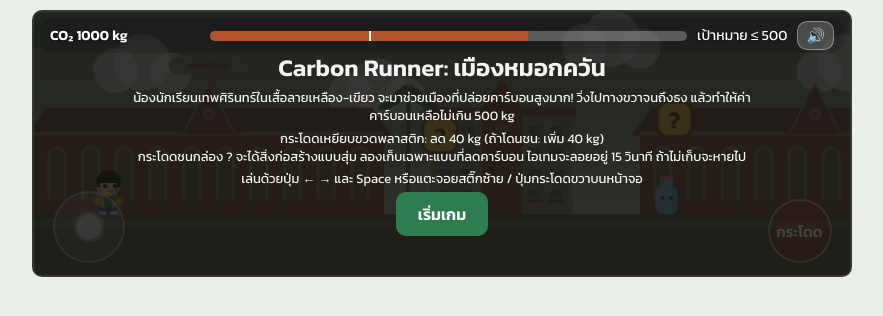
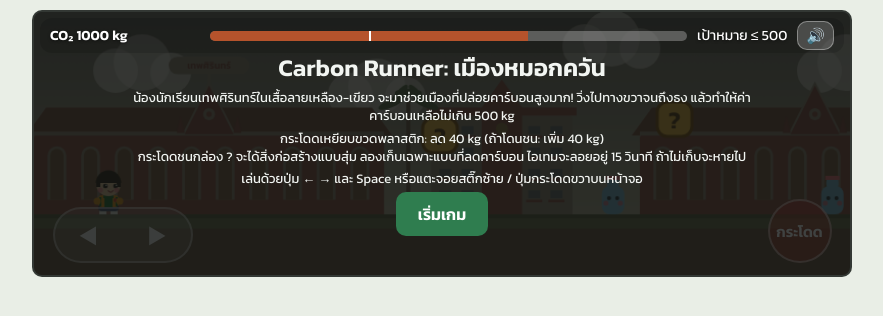
Before and after one commit to witwarit/Carbon-Runner, a plain HTML site: page index.html in a window 1280 px wide. Shown: the whole page, without its empty margins (198-1081 px from the left). Drawn offline with Linux system fonts and the light colour scheme.

Commit message:
Add files via upload

```diff
--- a/index.html
+++ b/index.html
@@ -32,22 +32,25 @@ button:focus-visible{outline:3px solid var(--ink);outline-offset:2px}
 #pad div{display:flex;gap:10px}
 #pad button{min-width:92px;height:72px;font-size:30px;background:var(--card);color:var(--ink);border:2px solid var(--line);user-select:none;-webkit-user-select:none;-webkit-touch-callout:none;touch-action:none}#pad button:active{background:var(--ok);color:#fff}#pad #bj{min-width:150px;font-size:22px}#pad div{gap:14px}
 html,body{touch-action:manipulation;overscroll-behavior:none}
-#joy{position:absolute;left:2.5%;bottom:5%;width:11%;max-width:72px;aspect-ratio:1;border-radius:50%;background:rgba(255,255,255,.14);border:2px solid rgba(255,255,255,.4);touch-action:none;user-select:none;-webkit-user-select:none}
+#joy{position:absolute;left:2.5%;bottom:5%;width:20%;max-width:140px;aspect-ratio:5/2;border-radius:999px;display:flex;align-items:center;justify-content:space-around;color:rgba(255,255,255,.85);font-size:clamp(16px,3vw,24px);background:rgba(255,255,255,.14);border:2px solid rgba(255,255,255,.4);touch-action:none;user-select:none;-webkit-user-select:none}
 #knob{position:absolute;left:50%;top:50%;width:46%;height:46%;border-radius:50%;background:rgba(255,255,255,.7);border:3px solid rgba(0,0,0,.25);transform:translate(-50%,-50%)}
 #jb{position:absolute;right:2.5%;bottom:5%;width:10%;max-width:64px;aspect-ratio:1;border-radius:50%;background:rgba(232,67,59,.38);border:2px solid rgba(255,255,255,.5);color:#fff;font-weight:600;font-size:clamp(11px,2.2vw,15px);display:flex;align-items:center;justify-content:center;touch-action:none;user-select:none;-webkit-user-select:none}
 #jb.on{background:rgba(232,67,59,.92)}
-@media (max-height:480px){#wrap{width:min(100%,820px,calc((100dvh - 18px)*3.07))}body{padding:6px max(8px,env(safe-area-inset-right)) 6px max(8px,env(safe-area-inset-left))}#hud{top:5px;left:5px;right:5px;padding:2px 8px;font-size:11px;gap:6px}#num{min-width:105px}#bar{height:10px}#mute{padding:1px 8px;font-size:13px}#toast{font-size:12px;padding:4px 10px;top:30px}.ov{gap:4px;padding:8px}.ov h1{font-size:19px}.ov p{font-size:11.5px;line-height:1.35}.ov button{padding:6px 18px}#joy{width:min(11%,60px);left:2%;bottom:4%}#jb{width:min(10%,52px);right:2%;bottom:4%}}
+#knob{display:none}#joy span{display:flex;align-items:center;justify-content:center;width:46%;height:86%;border-radius:999px;pointer-events:none}#joy.l span:first-child,#joy.r span:last-child{background:rgba(255,255,255,.38);color:#fff}
+.ov{overflow:hidden}#big{display:flex;align-items:baseline;gap:8px;line-height:1}#big span{font-size:clamp(44px,11vw,76px);font-weight:600;color:#7dffb0;text-shadow:0 0 18px rgba(125,255,176,.6)}#big small{font-size:clamp(14px,2.4vw,20px)}
+.cf{position:absolute;top:-14px;width:8px;height:12px;animation:fall linear forwards}@keyframes fall{to{transform:translateY(320px) rotate(540deg)}}
+@media (max-height:480px){#wrap{width:min(100%,820px,calc((100dvh - 18px)*3.07))}body{padding:6px max(8px,env(safe-area-inset-right)) 6px max(8px,env(safe-area-inset-left))}#hud{top:5px;left:5px;right:5px;padding:2px 8px;font-size:11px;gap:6px}#num{min-width:105px}#bar{height:10px}#mute{padding:1px 8px;font-size:13px}#toast{font-size:12px;padding:4px 10px;top:30px}.ov{gap:4px;padding:8px}.ov h1{font-size:19px}.ov p{font-size:11.5px;line-height:1.35}.ov button{padding:6px 18px}#joy{width:min(20%,110px);left:2%;bottom:4%}#jb{width:min(10%,52px);right:2%;bottom:4%}}
 #mute{padding:2px 8px;background:rgba(255,255,255,.2);color:#fff;border:1px solid rgba(255,255,255,.35);font-size:15px}
 </style></head><body>
 <div id="wrap">
 <div id="hud"><span id="num">CO₂ 1000 kg</span><div id="bar"><div id="fill"></div><div id="goal"></div></div><span>เป้าหมาย ≤ 500</span><button id="mute" aria-label="เปิด/ปิดเสียง">🔊</button></div>
-<div id="stage"><canvas id="c" width="800" height="260"></canvas><div id="toast"></div><div id="joy"><div id="knob"></div></div><div id="jb">กระโดด</div>
+<div id="stage"><canvas id="c" width="800" height="260"></canvas><div id="toast"></div><div id="joy"><span>◀</span><span>▶</span><div id="knob"></div></div><div id="jb">กระโดด</div>
 <div class="ov" id="start"><h1>Carbon Runner: เมืองหมอกควัน</h1>
 <p>น้องนักเรียนเทพศิรินทร์ในเสื้อลายเหลือง-เขียว จะมาช่วยเมืองที่ปล่อยคาร์บอนสูงมาก! วิ่งไปทางขวาจนถึงธง แล้วทำให้ค่าคาร์บอนเหลือไม่เกิน 500 kg</p>
 <p>กระโดดเหยียบขวดพลาสติก: ลด 40 kg (ถ้าโดนชน: เพิ่ม 40 kg)<br>กระโดดชนกล่อง ? จะได้สิ่งก่อสร้างแบบสุ่ม ลองเก็บเฉพาะแบบที่ลดคาร์บอน ไอเทมจะลอยอยู่ 15 วินาที ถ้าไม่เก็บจะหายไป</p>
 <p>เล่นด้วยปุ่ม ← → และ Space หรือแตะจอยสติ๊กซ้าย / ปุ่มกระโดดขวาบนหน้าจอ</p>
 <button id="go">เริ่มเกม</button></div>
-<div class="ov hide" id="end"><h1 id="et"></h1><p id="ep"></p><button id="again">เล่นอีกครั้ง</button></div></div>
+<div class="ov hide" id="end"><h1 id="et"></h1><div id="big"><span id="bn">0</span><small>kg CO₂</small></div><p id="ep"></p><button id="again">เล่นอีกครั้ง</button></div></div>
 
 </div>
 <script>
@@ -79,14 +82,14 @@ let t=0;mel.forEach(([f,n])=>{tone(f,n*bt*.9,'square',.05,0,t*bt);t+=n;});
 [131,131,196,196,131,196,131,131].forEach((r,b)=>{for(let i=0;i<4;i++){tone(r*(i%2?1.5:1),bt*.8,'triangle',.08,0,(b*4+i)*bt);tone(90,.06,'square',.05,40,(b*4+i)*bt);}});}
 const MEL=[523,0,659,0,784,659,523,0,587,0,698,0,880,698,587,0];
 setInterval(()=>{if(state=='play'){const n=MEL[mi++%MEL.length];if(n)tone(n,.2,'triangle',.035);}},230);
-let spawnT=0,killed=0,fT=0,allT=0;
+let spawnT=0,killed=0,fT=0,allT=0,boss={alive:false};
 const MT=[{n:'ขวดพลาสติก',w:22,h:38,s:.9,v:40},{n:'ถุงพลาสติก',w:28,h:30,s:1.1,v:30,hop:1},{n:'ถุงขยะดำ',w:30,h:32,s:.6,v:50},{n:'แก้วพลาสติก',w:22,h:34,s:1,v:35},{n:'กล่องโฟม',w:34,h:22,s:1.5,v:45},{n:'ซองขนม',w:26,h:30,s:1.2,v:30,hop:1}];
-function mk(px,t){const m=MT[t];return{t,x:px,x0:px,y:GY-m.h,w:m.w,h:m.h,vx:(Math.random()<.5?-1:1)*m.s,alive:true,ph:Math.random()*6,hop:m.hop};}
+function mk(px,t){const m=MT[t];return{t,x:px,x0:px,y:GY-m.h,w:m.w,h:m.h,vx:(Math.random()<.5?-1:1)*m.s*.8,alive:true,ph:Math.random()*6,hop:m.hop};}
 function reset(){
 carbon=1000;cd=1000;cam=0;items=[];killed=0;spawnT=0;fT=0;allT=0;toastT=0;flagMsg=0;
 p={x:60,y:GY-40,w:26,h:40,vx:0,vy:0,on:true,f:1,inv:0};
 blocks=[];for(let i=0;i<14;i++)blocks.push({x:380+i*230,y:GY-(i%3==1?112:96),used:false});
-bottles=[];for(let i=0;i<14;i++)bottles.push(mk(520+i*215,i<2?0:Math.floor(Math.random()*6)));
+boss={x:L-520,y:GY-84,w:84,h:84,vx:0,vy:0,hp:4,max:4,alive:true,inv:0};bottles=[];for(let i=0;i<14;i++)bottles.push(mk(520+i*215,i<2?0:Math.floor(Math.random()*6)));
 state='play';}
 function toast(h){const t=$('toast');t.innerHTML=h;t.classList.add('on');toastT=170;}
 function add(d){carbon=Math.max(0,carbon+d);}
@@ -103,19 +106,22 @@ p.y+=p.vy;p.on=false;
 for(const b of blocks)if(hit(p,b,B,B)){if(p.vy>0){p.y=b.y-p.h;p.vy=0;p.on=true;}else if(p.vy<0){p.y=b.y+B;p.vy=0;bump(b);}}
 if(p.y+p.h>=GY){p.y=GY-p.h;p.vy=0;p.on=true;}
 if(p.inv>0)p.inv--;
-for(const o of bottles){if(!o.alive)continue;const dxp=p.x-o.x;if(Math.abs(dxp)<300){o.vx=Math.sign(dxp)*MT[o.t].s*1.1;o.x0=o.x;}o.x+=o.vx;if(Math.abs(o.x-o.x0)>90)o.vx*=-1;if(o.hop){o.ph+=.08;o.y=GY-o.h-Math.max(0,Math.sin(o.ph))*40;}
+for(const o of bottles){if(!o.alive)continue;const dxp=p.x-o.x;if(Math.abs(dxp)<300){o.vx=Math.sign(dxp)*MT[o.t].s*.8;o.x0=o.x;}o.x+=o.vx;if(Math.abs(o.x-o.x0)>90)o.vx*=-1;if(o.hop){o.ph+=.08;o.y=GY-o.h-Math.max(0,Math.sin(o.ph))*40;}
 if(hit(p,o,o.w,o.h)){
 if(p.vy>0&&p.y+p.h-o.y<24){o.alive=false;killed++;p.vy=-8;add(-MT[o.t].v);SFX.stomp();toast('กำจัด'+MT[o.t].n+' <b class="g">−'+MT[o.t].v+' kg</b>');}
 else if(!p.inv){add(40);p.inv=90;SFX.hurt();if(navigator.vibrate)navigator.vibrate(80);p.vy=-6;p.x-=p.f*30;toast('โดนขวดพลาสติกชน <b class="b">+40 kg</b>');}}}
+if(boss.alive){const b=boss,dq=p.x-b.x;b.vx=Math.abs(dq)<450?Math.sign(dq):0;b.x=Math.max(L-900,Math.min(L-130,b.x+b.vx));b.vy+=.5;b.y+=b.vy;if(b.y>=GY-b.h){b.y=GY-b.h;b.vy=0;if(b.vx&&Math.random()<.012)b.vy=-8;}if(b.inv>0)b.inv--;
+if(hit(p,b,b.w,b.h)){const st=p.vy>0&&p.y+p.h-b.y<30;if(st){p.vy=-11;if(!b.inv){b.hp--;b.inv=70;add(-60);SFX.stomp();if(b.hp<=0){b.alive=false;killed++;add(-100);SFX.good();toast('ชนะบอส! ราชาขยะพลาสติกพ่ายแพ้ <b class="g">−160 kg</b>');}else toast('โดนเต็มๆ! บอสเหลืออีก '+b.hp+' ครั้ง <b class="g">−60 kg</b>');}}else if(!p.inv){add(60);p.inv=90;SFX.hurt();p.vy=-7;p.x=Math.max(0,p.x+(dq>0?40:-40));toast('โดนบอสชน <b class="b">+60 kg</b>');}}}
 for(const it of items){it.life--;if(it.vx){it.x+=it.vx;if(it.x<cam-60)it.life=0;}if(Math.hypot(p.x+p.w/2-it.x,p.y+p.h/2-it.y)<38){it.life=0;add(it.it.d);it.it.d<0?SFX.good():SFX.bad();
 toast(it.it.e+' '+it.it.n+' <b class="'+(it.it.d<0?'g':'b')+'">'+(it.it.d>0?'+':'−')+Math.abs(it.it.d)+' kg</b><br><small>'+it.it.t+'</small>');}}
 items=items.filter(i=>i.life>0);
-if(p.x>=L-100){if(carbon<=GOAL)return end(true);if(!flagMsg){toast('ค่าคาร์บอนยังสูงเกิน '+GOAL+' kg กลับไปกำจัดขวดและเก็บพลังงานสะอาดเพิ่ม');flagMsg=200;}p.x=L-101;}
+if(p.x>=L-100){if(carbon<=GOAL&&!boss.alive)return end(true);if(!flagMsg){if(boss.alive)toast('ต้องกำจัดบอสราชาขยะพลาสติกก่อนถึงธง!');else toast('ค่าคาร์บอนยังสูงเกิน '+GOAL+' kg กลับไปกำจัดขวดและเก็บพลังงานสะอาดเพิ่ม');flagMsg=200;}p.x=L-101;}
 if(flagMsg>0)flagMsg--;
 if(carbon>=1500)end(false);
 cam=Math.max(0,Math.min(L-W,p.x-300));
 if(toastT>0&&--toastT==0)$('toast').classList.remove('on');}
-function end(w){state=w?'win':'lose';w?playMarch():SFX.lose();$('end').classList.remove('hide');
+function end(w){endOld(w);showEnd(w);}
+function endOld(w){state=w?'win':'lose';w?playMarch():SFX.lose();$('end').classList.remove('hide');
 $('et').textContent=w?'เมืองกลับมาสดใสแล้ว!':'เมืองจมในหมอกควัน';
 $('ep').textContent=w?'คาร์บอนเหลือ '+Math.round(carbon)+' kg มอนสเตอร์พลาสติกที่กำจัดได้: '+killed+' ตัว':'คาร์บอนพุ่งถึง 1500 kg ลองใหม่ และเลือกเก็บเฉพาะพลังงานสะอาด';}
 const mix=(a,b,t)=>'rgb('+a.map((v,i)=>Math.round(v+(b[i]-v)*t)).join(',')+')';
@@ -127,7 +133,7 @@ if(t==3){x.fillStyle='rgba(190,235,250,.95)';x.beginPath();x.moveTo(a,b+8);x.lin
 if(t==4){x.fillStyle='#f4f1e6';x.strokeStyle='#cfc8b0';x.lineWidth=2;x.beginPath();x.roundRect(a,b+2,w,h-2,6);x.fill();x.stroke();x.fillStyle='#e6dfc8';x.fillRect(a+3,b+2,w-6,5);face(a+w/2,b+h*.62);}
 if(t==5){x.fillStyle='#ffb02e';x.beginPath();x.roundRect(a+3,b+4,w-6,h-8,4);x.fill();x.fillStyle='#e84a3a';x.fillRect(a,b,w,5);x.fillRect(a,b+h-5,w,5);face(a+w/2,b+h*.5);}}
 function drawItem(it){const k=ITEMS.indexOf(it.it),good=it.it.d<0,sc=Math.min(1,(900-it.life)/12),T=Date.now();
-x.save();x.translate(it.x,it.y+Math.sin(it.life/10+it.ph)*4);x.scale(sc*1.4,sc*1.4);
+x.save();x.translate(it.x,it.y+Math.sin(it.life/10+it.ph)*4);x.scale(sc*1.15,sc*1.15);
 const g=x.createRadialGradient(0,0,4,0,0,38);g.addColorStop(0,good?'rgba(130,255,170,.7)':'rgba(255,120,90,.6)');g.addColorStop(1,'rgba(255,255,255,0)');x.fillStyle=g;x.beginPath();x.arc(0,0,38,0,7);x.fill();
 x.fillStyle='rgba(255,255,255,.93)';x.beginPath();x.arc(0,0,23,0,7);x.fill();
 if(good)for(let i=0;i<3;i++){const a=T/500+i*2.1;x.fillStyle='#fff3a0';x.beginPath();x.arc(Math.cos(a)*31,Math.sin(a)*31,2.6,0,7);x.fill();}
@@ -140,8 +146,26 @@ if(k==5){x.fillStyle='#e3e9ee';x.beginPath();x.moveTo(-2,-2);x.lineTo(2,-2);x.li
 if(k==6){x.fillStyle='#9aa3ad';x.beginPath();x.moveTo(-16,-8);x.lineTo(2,-8);x.lineTo(10,16);x.lineTo(-16,16);x.fill();x.fillStyle='#3d9be0';x.fillRect(2,2,16,14);x.strokeStyle='#bfe4ff';x.lineWidth=1.5;x.beginPath();x.moveTo(4,7);x.quadraticCurveTo(8,4,11,7);x.quadraticCurveTo(14,10,17,7);x.stroke();x.fillStyle='#ffd23f';x.beginPath();x.moveTo(-6,-6);x.lineTo(-11,3);x.lineTo(-7,3);x.lineTo(-9,11);x.lineTo(-3,1);x.lineTo(-7,1);x.fill();}
 if(k==7){x.fillStyle='#8a5a30';x.fillRect(-3,4,6,14);x.fillStyle='#3fae5a';[[0,-6,11],[-8,2,8],[8,2,8]].forEach(([u,v,r])=>{x.beginPath();x.arc(u,v,r,0,7);x.fill();});x.fillStyle='#74d68a';x.beginPath();x.arc(-3,-9,4,0,7);x.fill();}
 if(k==8){x.fillStyle='#2f9e5b';x.beginPath();x.arc(0,0,17,0,7);x.fill();x.strokeStyle='#fff';x.fillStyle='#fff';x.lineWidth=3;for(let i=0;i<3;i++){const a=i*2.094+T/1500,e=a+1.5;x.beginPath();x.arc(0,0,9,a,e);x.stroke();x.beginPath();x.moveTo(Math.cos(e)*13,Math.sin(e)*13);x.lineTo(Math.cos(e)*5,Math.sin(e)*5);x.lineTo(Math.cos(e+.5)*9,Math.sin(e+.5)*9);x.fill();}}
-x.textAlign='center';const nm=it.it.n,kg=(it.it.d>0?'+':'−')+Math.abs(it.it.d)+' kg';x.font='600 14px Kanit,sans-serif';const tw=Math.max(x.measureText(nm).width,56)+18;x.fillStyle=good?'#2f9e5b':'#c24a2c';x.strokeStyle='#fff';x.lineWidth=2;x.beginPath();x.roundRect(-tw/2,27,tw,36,11);x.fill();x.stroke();x.fillStyle='#fff';x.fillText(nm,0,43);x.font='600 12px Kanit,sans-serif';x.fillText(kg,0,58);
+const nm=it.it.n,kg=(it.it.d>0?'+':'−')+Math.abs(it.it.d)+' kg',sd=(it.x-cam>W-190)?-1:1;x.font='600 14px Kanit,sans-serif';const tw=Math.max(x.measureText(nm).width,50)+16,lx=sd>0?28:-28-tw;x.globalAlpha=.88;x.fillStyle=good?'#2f9e5b':'#c24a2c';x.strokeStyle='#fff';x.lineWidth=2;x.beginPath();x.roundRect(lx,-17,tw,34,10);x.fill();x.stroke();x.globalAlpha=1;x.fillStyle='#fff';x.textAlign='left';x.fillText(nm,lx+8,-1);x.font='600 12px Kanit,sans-serif';x.fillText(kg,lx+8,13);x.textAlign='center';
 x.restore();}
+function drawBoss(){const b=boss;if(!b.alive||(b.inv>0&&b.inv%8<4))return;const a=b.x,t=b.y,w=b.w,h=b.h,cx=a+w/2;
+x.fillStyle='#2f3340';x.beginPath();x.ellipse(cx,t+h*.62,w/2,h*.4,0,0,7);x.fill();
+x.fillStyle='rgba(255,255,255,.88)';x.beginPath();x.ellipse(cx-26,t+h*.4,16,12,-.4,0,7);x.fill();
+x.fillStyle='#7cc8f2';x.beginPath();x.roundRect(cx+16,t+h*.2,16,32,6);x.fill();x.fillStyle='#ff7a8a';x.fillRect(cx+19,t+h*.14,10,6);
+x.fillStyle='#ffb02e';x.beginPath();x.roundRect(cx-6,t+h*.16,22,18,3);x.fill();
+x.fillStyle='#fff';x.beginPath();x.arc(cx-14,t+h*.58,8,0,7);x.fill();x.beginPath();x.arc(cx+14,t+h*.58,8,0,7);x.fill();
+x.fillStyle='#c0392b';x.beginPath();x.arc(cx-14,t+h*.6,4,0,7);x.fill();x.beginPath();x.arc(cx+14,t+h*.6,4,0,7);x.fill();
+x.strokeStyle='#fff';x.lineWidth=3;x.beginPath();x.moveTo(cx-24,t+h*.46);x.lineTo(cx-6,t+h*.52);x.moveTo(cx+24,t+h*.46);x.lineTo(cx+6,t+h*.52);x.stroke();
+x.fillStyle='#111';x.beginPath();x.arc(cx,t+h*.8,9,0,Math.PI);x.fill();
+x.fillStyle='#ffd23f';x.beginPath();x.moveTo(cx-18,t+6);x.lineTo(cx-18,t-10);x.lineTo(cx-9,t-1);x.lineTo(cx,t-12);x.lineTo(cx+9,t-1);x.lineTo(cx+18,t-10);x.lineTo(cx+18,t+6);x.fill();
+x.fillStyle='rgba(0,0,0,.5)';x.fillRect(cx-31,t-30,62,9);x.fillStyle='#e8433b';x.fillRect(cx-30,t-29,60*b.hp/b.max,7);
+x.font='600 12px Kanit,sans-serif';x.textAlign='center';x.fillStyle='#fff';x.fillText('ราชาขยะพลาสติก',cx,t-36);}
+function showEnd(w){$('big').style.display=w?'flex':'none';$('end').querySelectorAll('.cf').forEach(e=>e.remove());
+if(!w){$('et').textContent='เมืองจมในหมอกควัน ลองใหม่อีกครั้ง!';return;}
+$('et').textContent='🎉 ยินดีด้วย! คุณช่วยเมืองไว้ได้ 🎉';
+const tot=Math.max(0,1000-Math.round(carbon)),n=$('bn'),st=Math.max(1,Math.ceil(tot/50));let v=0;n.textContent=0;const iv=setInterval(()=>{v=Math.min(tot,v+st);n.textContent=v;if(v>=tot)clearInterval(iv);},30);
+$('ep').textContent='ช่วยลดคาร์บอนจาก 1,000 เหลือ '+Math.round(carbon)+' kg (ลดลง '+Math.round(tot/10)+'%) · กำจัดมอนสเตอร์ '+killed+' ตัว · ชนะบอสราชาขยะพลาสติก';
+for(let i=0;i<36;i++){const c=document.createElement('i');c.className='cf';c.style.left=Math.random()*100+'%';c.style.background=['#ffd23f','#7dffb0','#ff7a8a','#7cc8f2','#fff'][i%5];c.style.animationDuration=(2+Math.random()*2.5)+'s';c.style.animationDelay=Math.random()*1.5+'s';$('end').appendChild(c);}}
 function drawSchool(s){
 const c=a=>mix(a,[100,90,78],s*.8),off=(cam*.5)%900,wh=[255,248,244],rd=[232,78,90],dr=[214,60,74];
 for(let k=0;k<3;k++){const o=k*900-off;
@@ -187,7 +211,7 @@ for(const b of blocks){x.fillStyle=b.used?'#c9b08f':'#ffc94a';x.strokeStyle='#8a
 if(!b.used){x.fillStyle='#5b3d1c';x.font='600 24px Kanit,sans-serif';x.textAlign='center';x.fillText('?',b.x+B/2,b.y+27);}}
 for(const o of bottles){if(!o.alive)continue;if(o.t){drawMon(o);continue;}x.fillStyle='#7cc8f2';x.beginPath();x.roundRect(o.x,o.y+10,o.w,o.h-10,8);x.fill();x.beginPath();x.roundRect(o.x+5,o.y+2,12,10,4);x.fill();x.fillStyle='#ff7a8a';x.fillRect(o.x+4,o.y,14,4);x.fillStyle='#234';x.beginPath();x.arc(o.x+7,o.y+22,2,0,7);x.fill();x.beginPath();x.arc(o.x+15,o.y+22,2,0,7);x.fill();x.fillStyle='rgba(255,110,140,.7)';x.beginPath();x.arc(o.x+4,o.y+27,2.5,0,7);x.fill();x.beginPath();x.arc(o.x+18,o.y+27,2.5,0,7);x.fill();
 }
-x.font='34px sans-serif';x.textAlign='center';
+drawBoss();x.font='34px sans-serif';x.textAlign='center';
 for(const it of items){if(it.life<150&&it.life%10<5)continue;drawItem(it);}
 x.fillStyle='#fff';x.fillRect(L-60,GY-150,5,150);x.fillStyle=carbon<=GOAL?'#2f9e5b':'#c24a2c';x.fillRect(L-55,GY-150,44,28);
 if(!(p.inv>0&&p.inv%8<4)){drawKid();
@@ -203,10 +227,10 @@ const K={ArrowLeft:'left',a:'left',ArrowRight:'right',d:'right',ArrowUp:'jump',w
 addEventListener('keydown',e=>{const k=K[e.key];if(k){keys[k]=1;e.preventDefault();}});
 addEventListener('keyup',e=>{const k=K[e.key];if(k)keys[k]=0;});
 const joy=$('joy'),knob=$('knob'),jb=$('jb');let jid=null;
-function jmove(e){const r=joy.getBoundingClientRect(),dx=e.clientX-(r.left+r.width/2),dy=e.clientY-(r.top+r.height/2),m=r.width/2,d=Math.hypot(dx,dy)||1,k=Math.min(d,m)/d;knob.style.transform='translate(-50%,-50%) translate('+dx*k+'px,'+dy*k+'px)';keys.left=dx<-m*.25?1:0;keys.right=dx>m*.25?1:0;}
+function jmove(e){const r=joy.getBoundingClientRect(),dx=e.clientX-(r.left+r.width/2),dy=e.clientY-(r.top+r.height/2),m=r.width/2,d=Math.hypot(dx,dy)||1,k=Math.min(d,m)/d;knob.style.transform='translate(-50%,-50%) translate('+dx*k+'px,'+dy*k+'px)';keys.left=dx<-m*.25?1:0;keys.right=dx>m*.25?1:0;joy.classList.toggle('l',!!keys.left);joy.classList.toggle('r',!!keys.right);}
 joy.addEventListener('pointerdown',e=>{e.preventDefault();jid=e.pointerId;joy.setPointerCapture(jid);jmove(e);});
 joy.addEventListener('pointermove',e=>{if(e.pointerId===jid)jmove(e);});
-['pointerup','pointercancel'].forEach(v=>joy.addEventListener(v,e=>{if(e.pointerId!==jid)return;jid=null;keys.left=keys.right=0;knob.style.transform='translate(-50%,-50%)';}));
+['pointerup','pointercancel'].forEach(v=>joy.addEventListener(v,e=>{if(e.pointerId!==jid)return;jid=null;keys.left=keys.right=0;joy.className='';knob.style.transform='translate(-50%,-50%)';}));
 jb.addEventListener('pointerdown',e=>{e.preventDefault();jb.setPointerCapture(e.pointerId);keys.jump=1;jb.classList.add('on');});
 ['pointerup','pointercancel'].forEach(v=>jb.addEventListener(v,()=>{keys.jump=0;jb.classList.remove('on');}));
 $('go').onclick=()=>{$('start').classList.add('hide');started=true;ac();};
```
